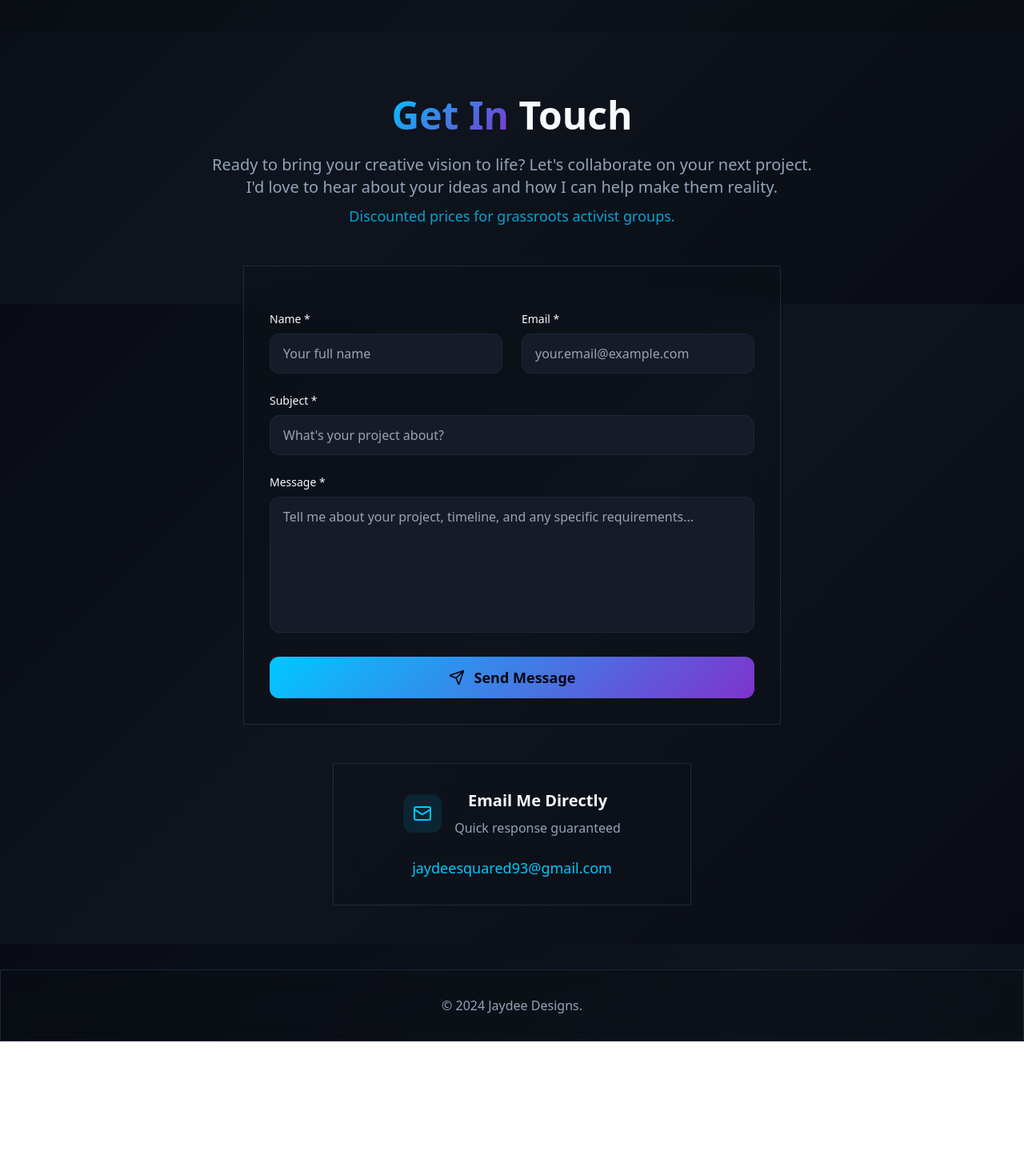
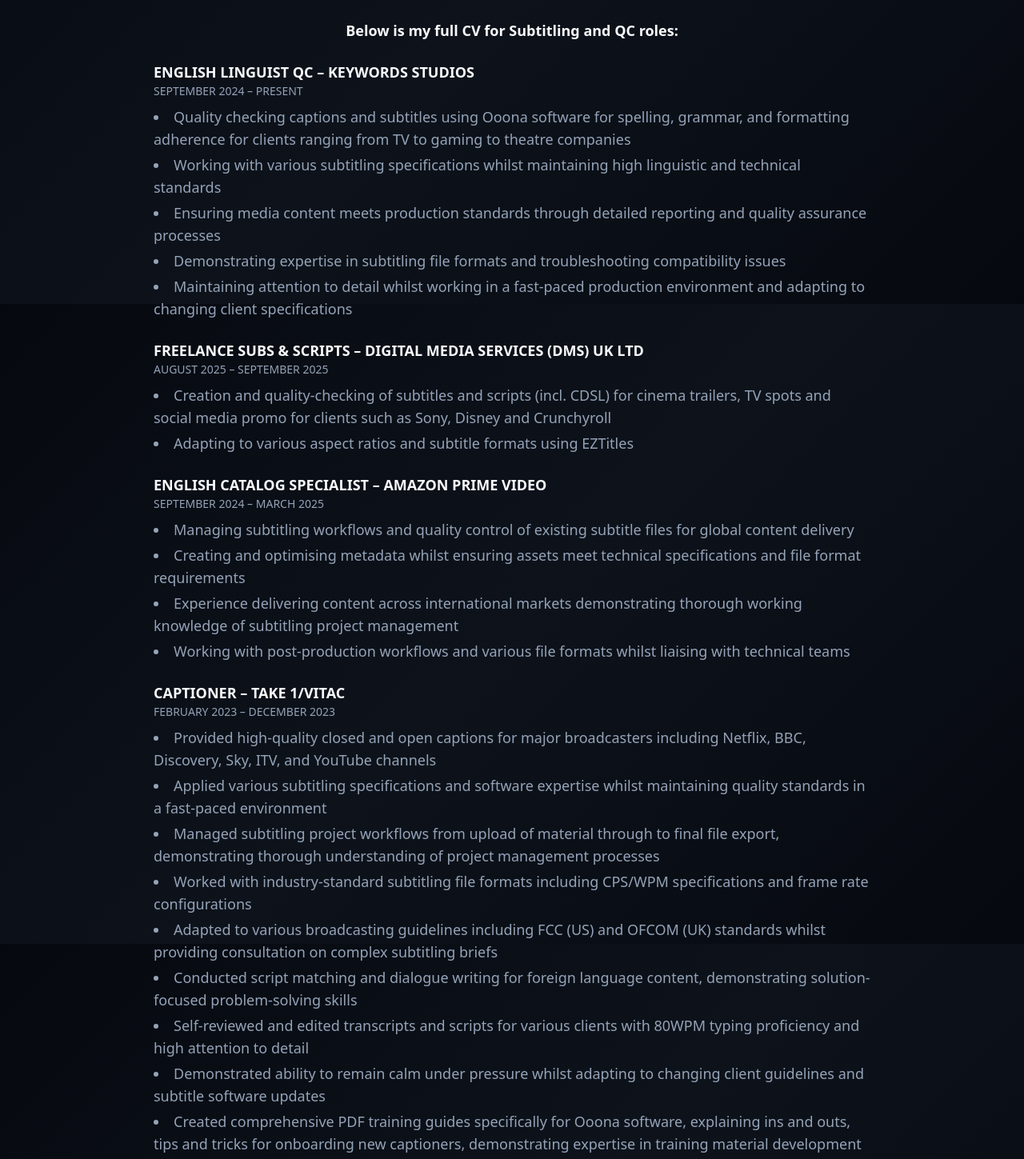
Before and after one commit to jaydeesquared/jaydee-designs, a React (Vite) app: page /subtitling-qc in a window 1280 px wide. Shown: the part 420-1869 px from the top of the page at 80% size. Before the commit the page ends 1722 px from the top, so only its background shows below. Built offline with nearby package versions, Linux system fonts and the light colour scheme.

Commit message:
feat: add detailed CV to Subtitling QC section

```diff
--- a/src/components/SubtitlingQCSection.tsx
+++ b/src/components/SubtitlingQCSection.tsx
@@ -11,6 +11,60 @@
             <p>I've worked with clients including Netflix, Disney, Sony, Warner Bros, Sky, Discovery, Amazon Prime and BBC, adhering to their respective specifications and guidelines. This also included working with different export file types, aspect ratios, and formats from cinema trailers to TV spots to social media content.</p>
             <p>I am open for freelance work, remotely or in London.</p>
           </div>
+
+          <div className="text-lg text-muted-foreground max-w-4xl mx-auto space-y-6 mt-12">
+            <p className="font-semibold text-foreground">Below is my full CV for Subtitling and QC roles:</p>
+
+            <div className="text-left space-y-6">
+              <div>
+                <h3 className="font-semibold text-foreground">ENGLISH LINGUIST QC – KEYWORDS STUDIOS</h3>
+                <p className="text-sm text-muted-foreground">SEPTEMBER 2024 – PRESENT</p>
+                <ul className="list-disc list-inside space-y-1 mt-2">
+                  <li>Quality checking captions and subtitles using Ooona software for spelling, grammar, and formatting adherence for clients ranging from TV to gaming to theatre companies</li>
+                  <li>Working with various subtitling specifications whilst maintaining high linguistic and technical standards</li>
+                  <li>Ensuring media content meets production standards through detailed reporting and quality assurance processes</li>
+                  <li>Demonstrating expertise in subtitling file formats and troubleshooting compatibility issues</li>
+                  <li>Maintaining attention to detail whilst working in a fast-paced production environment and adapting to changing client specifications</li>
+                </ul>
+              </div>
+
+              <div>
+                <h3 className="font-semibold text-foreground">FREELANCE SUBS & SCRIPTS – DIGITAL MEDIA SERVICES (DMS) UK LTD</h3>
+                <p className="text-sm text-muted-foreground">AUGUST 2025 – SEPTEMBER 2025</p>
+                <ul className="list-disc list-inside space-y-1 mt-2">
+                  <li>Creation and quality-checking of subtitles and scripts (incl. CDSL) for cinema trailers, TV spots and social media promo for clients such as Sony, Disney and Crunchyroll</li>
+                  <li>Adapting to various aspect ratios and subtitle formats using EZTitles</li>
+                </ul>
+              </div>
+
+              <div>
+                <h3 className="font-semibold text-foreground">ENGLISH CATALOG SPECIALIST – AMAZON PRIME VIDEO</h3>
+                <p className="text-sm text-muted-foreground">SEPTEMBER 2024 – MARCH 2025</p>
+                <ul className="list-disc list-inside space-y-1 mt-2">
+                  <li>Managing subtitling workflows and quality control of existing subtitle files for global content delivery</li>
+                  <li>Creating and optimising metadata whilst ensuring assets meet technical specifications and file format requirements</li>
+                  <li>Experience delivering content across international markets demonstrating thorough working knowledge of subtitling project management</li>
+                  <li>Working with post-production workflows and various file formats whilst liaising with technical teams</li>
+                </ul>
+              </div>
+
+              <div>
+                <h3 className="font-semibold text-foreground">CAPTIONER – TAKE 1/VITAC</h3>
+                <p className="text-sm text-muted-foreground">FEBRUARY 2023 – DECEMBER 2023</p>
+                <ul className="list-disc list-inside space-y-1 mt-2">
+                  <li>Provided high-quality closed and open captions for major broadcasters including Netflix, BBC, Discovery, Sky, ITV, and YouTube channels</li>
+                  <li>Applied various subtitling specifications and software expertise whilst maintaining quality standards in a fast-paced environment</li>
+                  <li>Managed subtitling project workflows from upload of material through to final file export, demonstrating thorough understanding of project management processes</li>
+                  <li>Worked with industry-standard subtitling file formats including CPS/WPM specifications and frame rate configurations</li>
+                  <li>Adapted to various broadcasting guidelines including FCC (US) and OFCOM (UK) standards whilst providing consultation on complex subtitling briefs</li>
+                  <li>Conducted script matching and dialogue writing for foreign language content, demonstrating solution-focused problem-solving skills</li>
+                  <li>Self-reviewed and edited transcripts and scripts for various clients with 80WPM typing proficiency and high attention to detail</li>
+                  <li>Demonstrated ability to remain calm under pressure whilst adapting to changing client guidelines and subtitle software updates</li>
+                  <li>Created comprehensive PDF training guides specifically for Ooona software, explaining ins and outs, tips and tricks for onboarding new captioners, demonstrating expertise in training material development and workflow improvement</li>
+                </ul>
+              </div>
+            </div>
+          </div>
         </div>
       </div>
     </section>
```
